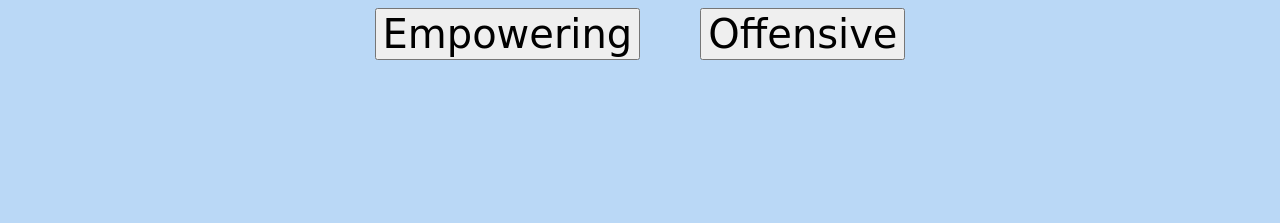
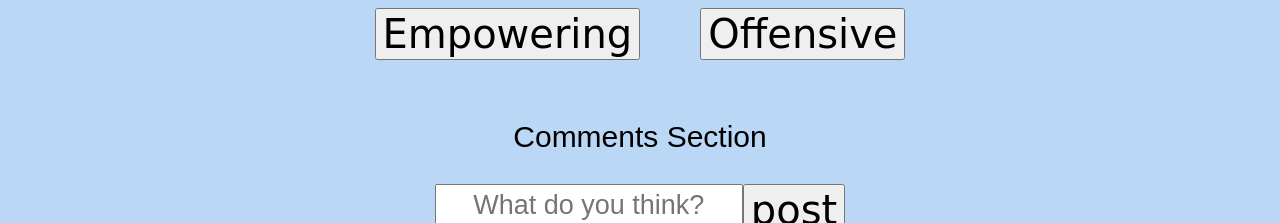
Before and after one commit to Azazail/dechack_team_M, a plain HTML site: page index.html in a window 1280 px wide. Both pictures are taken after a click on the button "Start". Shown: the part 577-800 px from the top of the page. Drawn offline with nearby package versions, Linux system fonts and the light colour scheme; a web font is replaced by a local one.

Commit message:
final  commit

```diff
--- a/index.html
+++ b/index.html
@@ -51,6 +51,13 @@
         <img src="http://cdn.mysitemyway.com/etc-mysitemyway/icons/legacy-previews/icons/high-resolution-dark-blue-denim-jeans-icons-arrows/008771-high-resolution-dark-blue-denim-jeans-icon-arrows-hand-clear-pointer-right.png">
         </button></div>
         </div>
+        <p id ='comment'>Comments Section</p>
+        <div id='cominput'>
+        <input placeholder='What do you think?'>
+        <button id="post">post</button>
+        </div>
+        <div id="comments">
+        </div>
     </div>
     </body>
 </html>
--- a/javascript.js
+++ b/javascript.js
@@ -89,4 +89,7 @@ $("#startbutton").click(function(){
     $("#start").hide();
     $("#whole").show();
 });
+$('#post').click(function () {
+    $("#comments").append("<p>"+$('input').val ()+"</>");
 });
+});
--- a/style.css
+++ b/style.css
@@ -203,3 +203,28 @@ footer {
 #startbutton:hover{ box-shadow: 0px 0px 100px green;
     color: green;
 }
+input {
+    height:37px;
+    width:300px;
+    font-size:27px;
+    text-align:center;
+}
+#post {
+     font-family: 'Patua One', cursive;
+    font-size:40px;
+
+}
+#comments {
+    border: solid 1px;
+    height: 200px;
+
+}
+#comment {
+    font-size:30px;
+     display:flex;
+    justify-content: center;
+}
+#cominput {
+  display:flex;
+    justify-content: center;
+}
```
